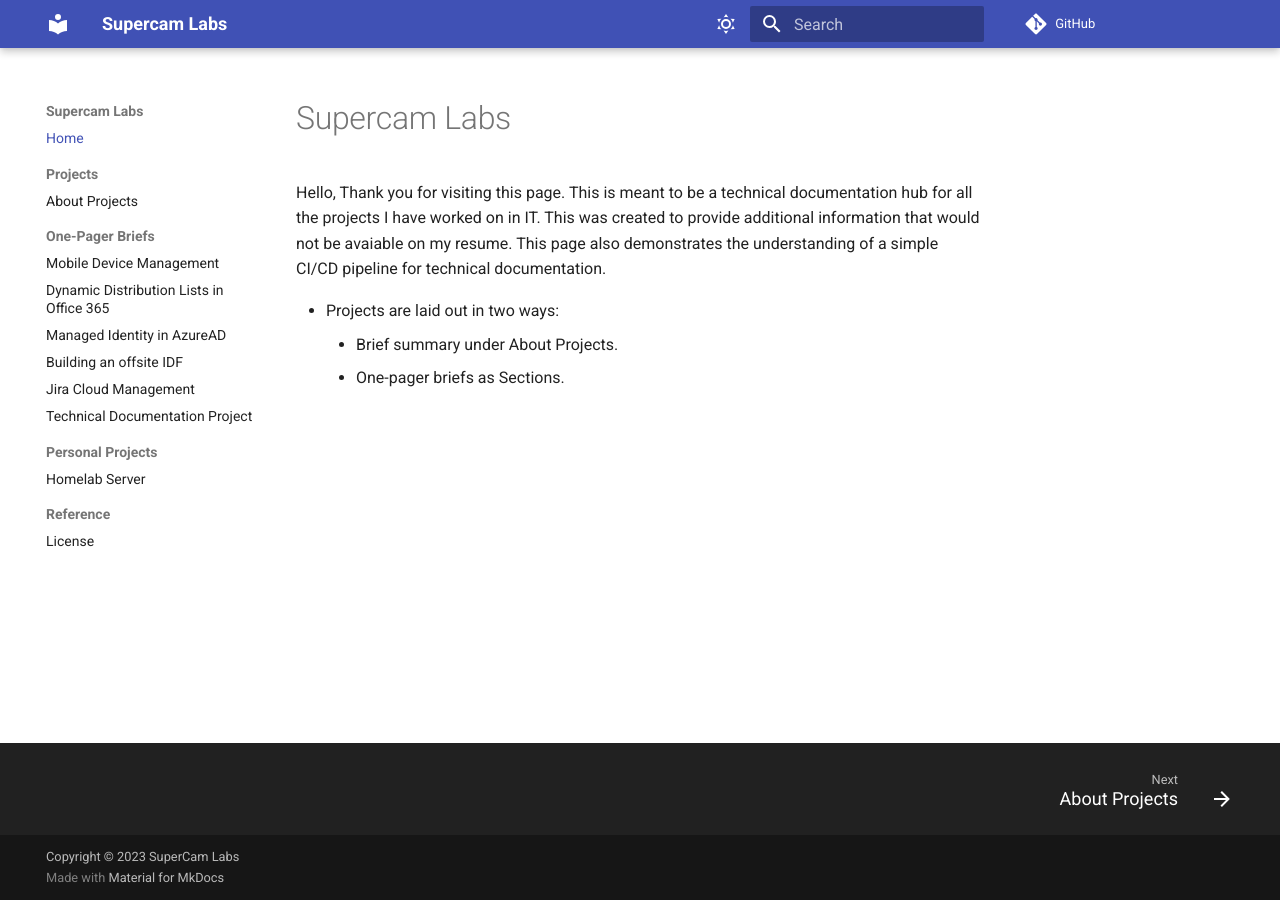
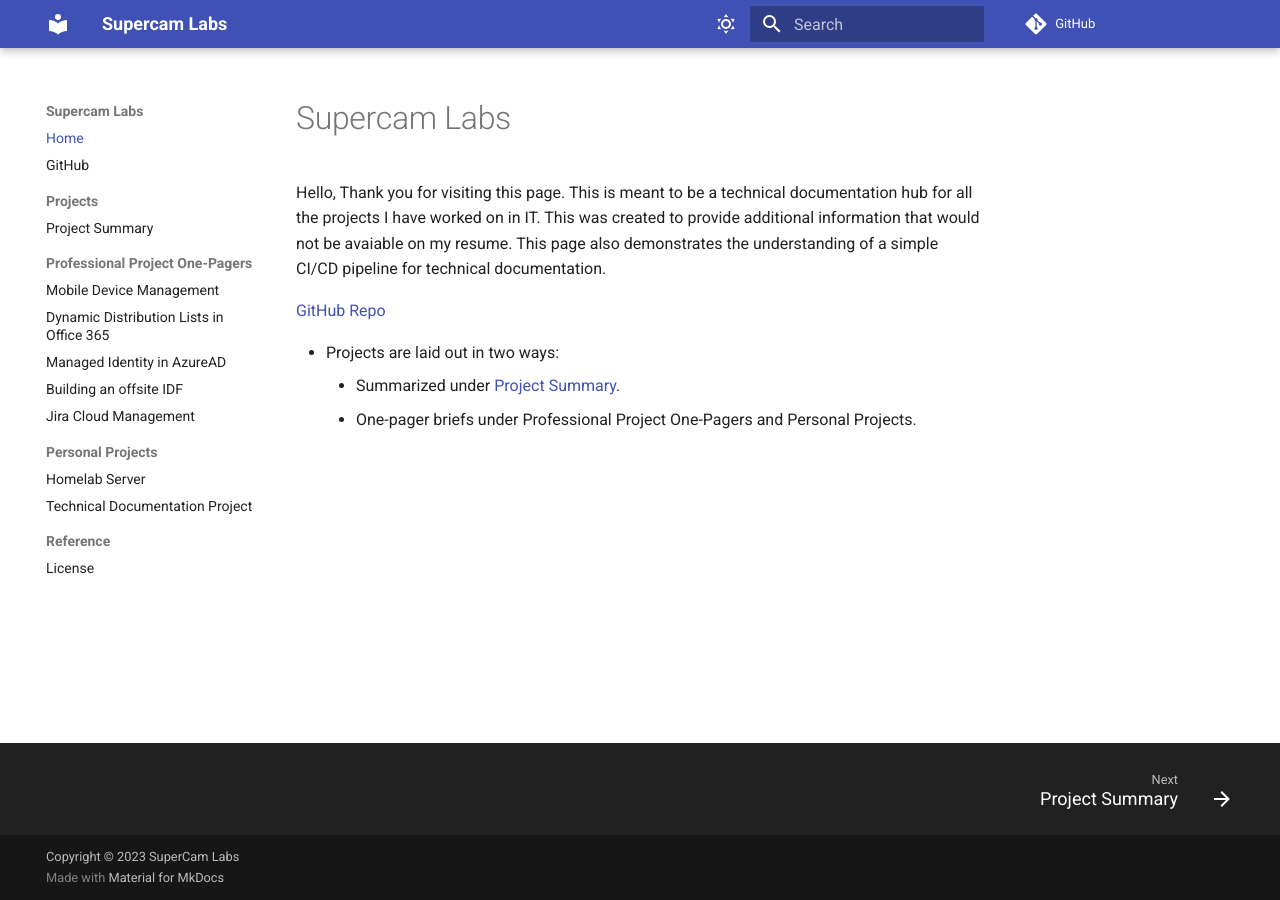
Before and after one commit to supercam/greybox, an MkDocs documentation site: the page built from docs/index.md, in a window 1280 px wide. Built offline with MkDocs 1.6.1 and Material for MkDocs 9.7.7, drawn with Linux system fonts in a browser that asks for light colours.

Commit message:
upload updates to non-prod
upload updates to non-prod

```diff
--- a/docs/index.md
+++ b/docs/index.md
@@ -2,7 +2,8 @@
 
 Hello, Thank you for visiting this page.  This is meant to be a technical documentation hub for all the projects I have worked on in IT.  This was created to provide additional information that would not be avaiable on my resume.  This page also demonstrates the understanding of a simple CI/CD pipeline for technical documentation.
 
+[GitHub Repo](http://github.com/supercam "GitHub")
 
 - Projects are laid out in two ways:
-	* Brief summary under About Projects.
-	* One-pager briefs as Sections.
+	* Summarized under [Project Summary](https://supercam.github.io/greybox/projects/ "Project Summary").
+	* One-pager briefs under Professional Project One-Pagers and Personal Projects.
--- a/docs/projects.md
+++ b/docs/projects.md
@@ -1,15 +1,15 @@
-# About Projects
+# Project Summary
 
 This is a summary of projects that I have contributed to.
 
-Layout:
+**Layout:**
 
 - Title
-	* a. client or personal
+	* a. client / headcount or personal
 	* b. budget or language
 
 
-Professional:
+**Professional:**
 
 1. Mobile Device Management Deployment into org of 1200 users.
 	1. Client / 1200 person org
@@ -28,7 +28,7 @@
 	2. Est. Spend: $100k
 
 
-Personal:
+**Personal:**
 
 5. Technical Documentation with mkdocs
 	1. Personal
--- a/mkdocs.yml
+++ b/mkdocs.yml
@@ -2,17 +2,18 @@
 site_url: https://supercam.github.io/greybox
 nav:
     - Home: index.md
+    - GitHub: https://github.com/supercam
     - Projects:
       - projects.md
-    - One-Pager Briefs:
+    - Professional Project One-Pagers:
       - Mobile Device Management: cloud_mdm.md
       - Dynamic Distribution Lists in Office 365: ddl_o365.md
       - Managed Identity in AzureAD: cloud_identity.md
       - Building an offsite IDF: idf.md
       - Jira Cloud Management: Jira_cloud_mgmt.md
-      - Technical Documentation Project: techdocs.md
     - Personal Projects:
       - Homelab Server: studio_perforce.md
+      - Technical Documentation Project: techdocs.md
     - Reference:
       - License: license.md
 
```
Also changed, not shown: docs/cloud_mdm.md (+9 -1 lines), docs/assets/images/homelab_diagram_002.drawio.png (added), 11 other files.
